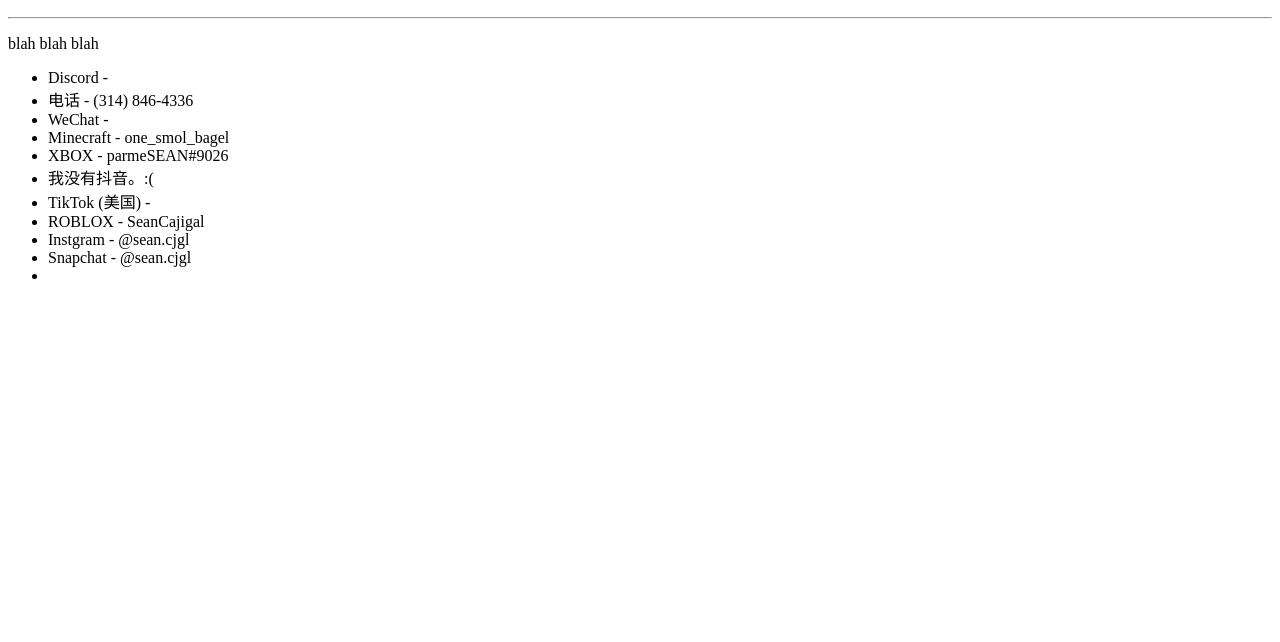
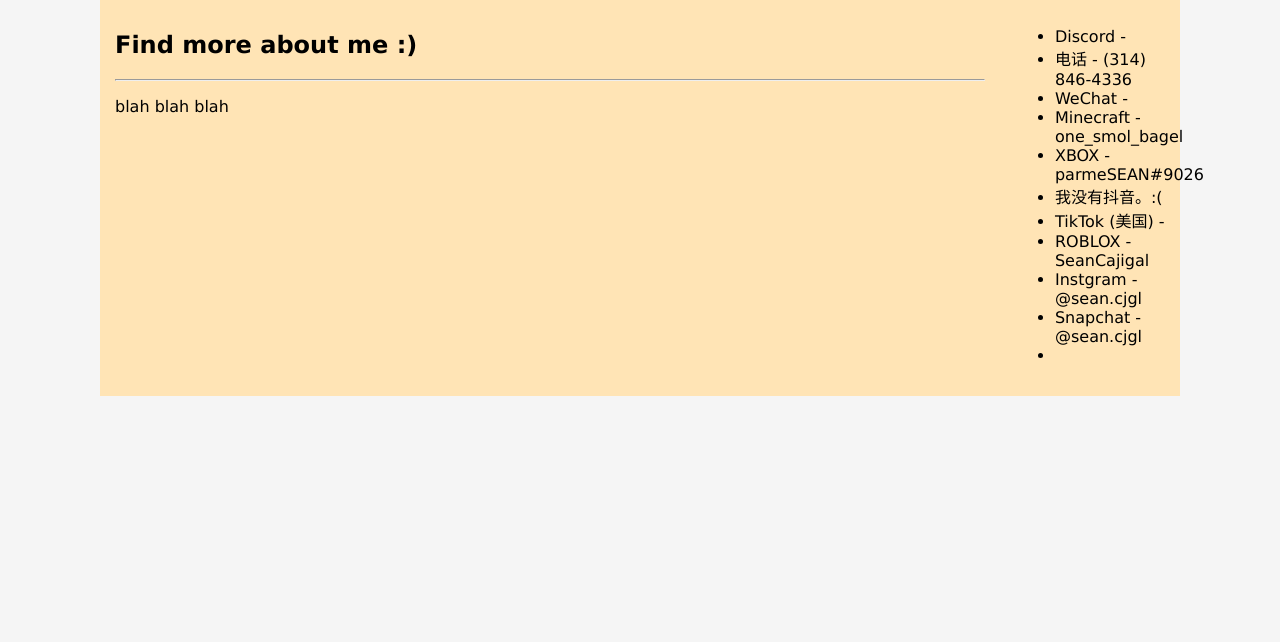
Before and after one commit to parmeseancheez/Taiwan-Letter, a plain HTML site: page index.html in a window 1280 px wide. Shown: the part 158-800 px from the top of the page. Drawn offline with Linux system fonts and the light colour scheme.

Commit message:
ladksfjl;adskl BRH

```diff
--- a/index.html
+++ b/index.html
@@ -2,7 +2,7 @@
 <html lang="en">
 <head>
     <meta name="viewport" content="width=device-width, initial-scale=1.0">
-    <link ref="stylesheet" href="main.css">
+    <link rel="stylesheet" href="main.css">
     <title>For 台湾的学生</title>
 </head>
 <body>
--- a/main.css
+++ b/main.css
@@ -28,6 +28,12 @@
 
 html {
   font-family: "Lucida Sans", sans-serif;
+  background-color: whitesmoke;
+}
+
+body {
+    background-color: moccasin;
+    margin: 0 100px;
 }
 
 .header {
```
